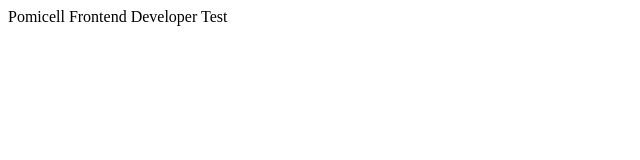
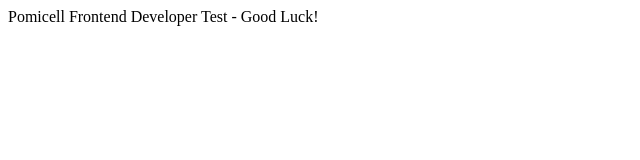
Before and after one commit to orlyohreally/gojs-angularjs-nodejs, a website: page index.html in a window 1280 px wide. Shown: the full height of the page, 0-640 px from the left. Drawn offline with Linux system fonts and the light colour scheme.

Commit message:
add good luck

```diff
--- a/index.html
+++ b/index.html
@@ -8,7 +8,7 @@
 </head>
 <body>
     <div>
-        Pomicell Frontend Developer Test
+        Pomicell Frontend Developer Test - Good Luck!
     </div>
 </body>
 </html>
```
